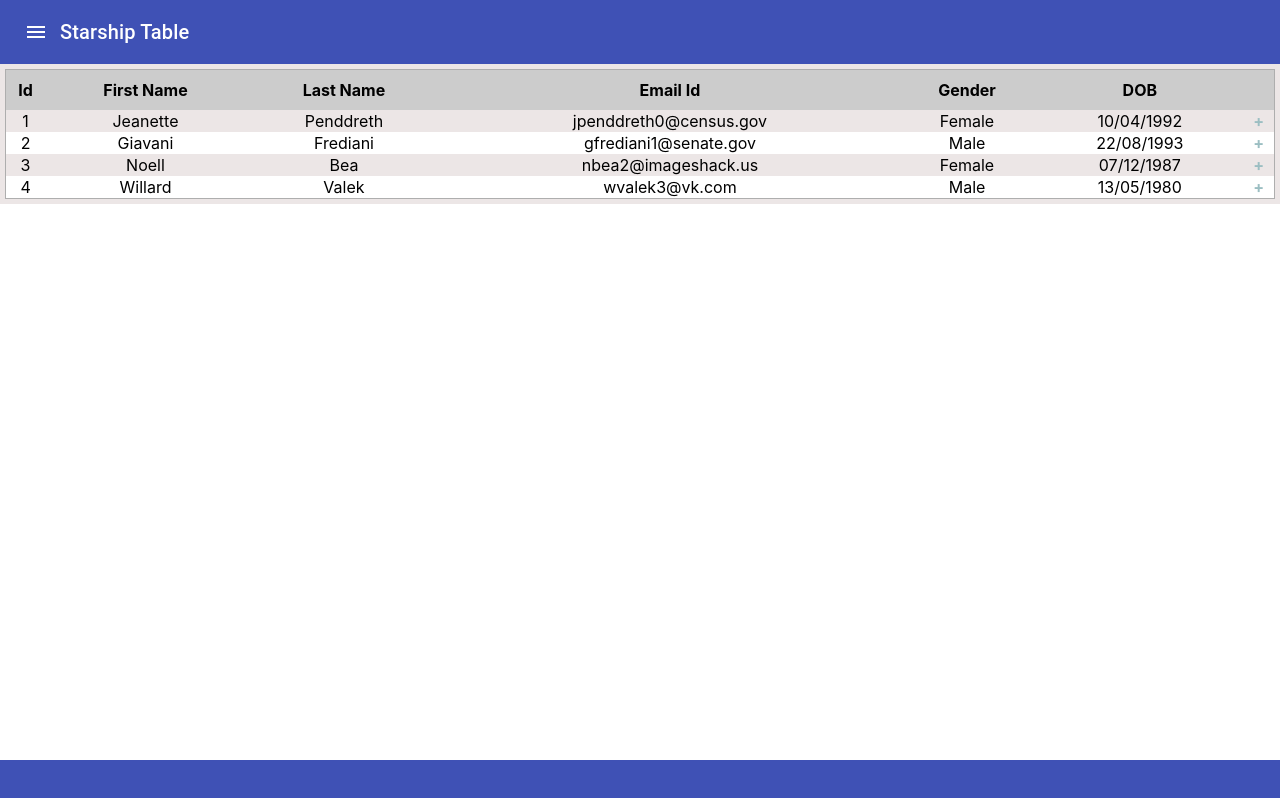
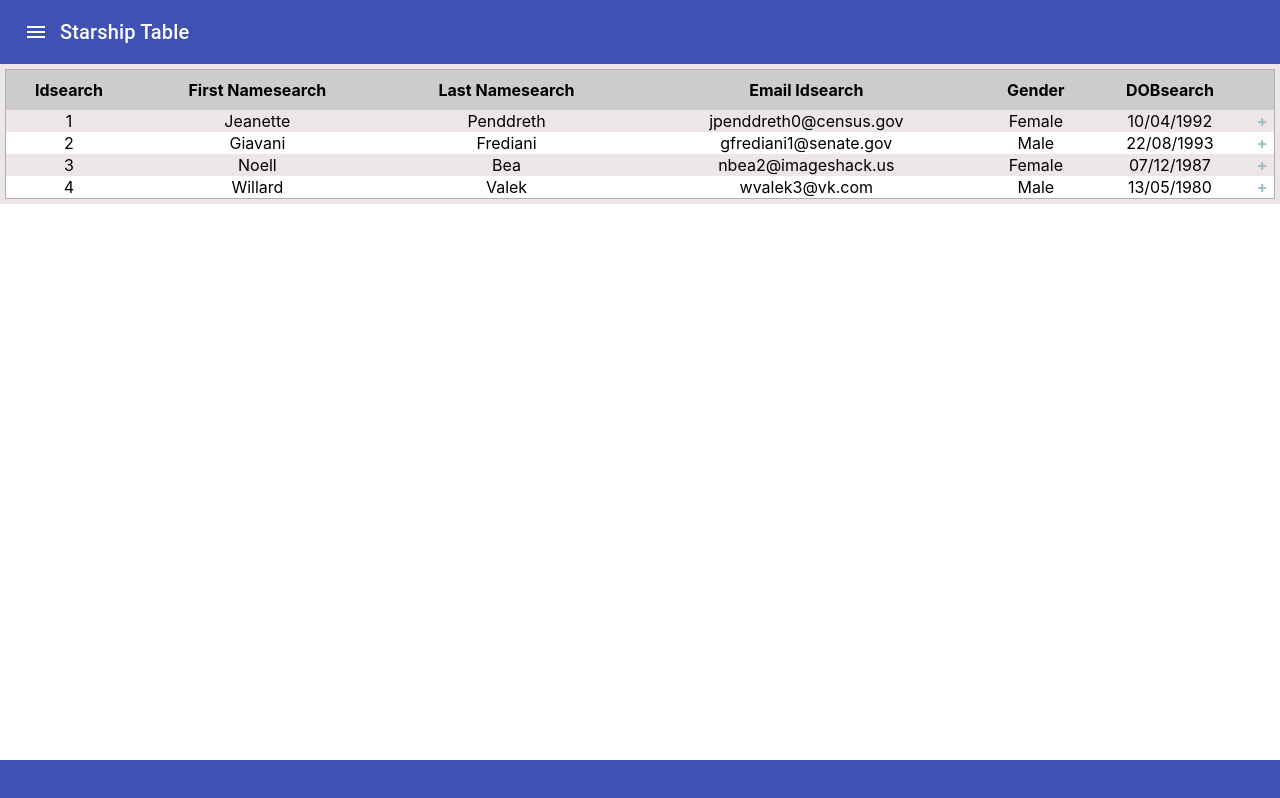
Before and after one commit to sambhavjain-rally/StarshipTable, a React (Create React App) app: page /dashboard in a window 1280 px wide. Built offline with nearby package versions, Linux system fonts and the light colour scheme; the HTML template or start-up script is replaced by a standard one.

Commit message:
Searching Decorator

```diff
--- a/src/components/Dashboard/Dashboard.tsx
+++ b/src/components/Dashboard/Dashboard.tsx
@@ -41,7 +41,7 @@ const columns = [{ id: "id", name: "Id", isSortable: true, isSearchable: true, s
 { id: "first_name", name: "First Name", isSortable: true, isSearchable: true, searchType: "text" },
 { id: "last_name", name: "Last Name", isSortable: true, isSearchable: true, searchType: "text" },
 { id: "email", name: "Email Id", isSortable: true, isSearchable: true, searchType: "text" },
-{ id: "gender", name: "Gender", isSortable: true, isSearchable: false },
+{ id: "gender", name: "Gender", isSortable: false, isSearchable: false },
 { id: "dob", name: "DOB", isSortable: true, isSearchable: true, searchType: "date" },
 ]
 
--- /dev/null
+++ b/src/components/Table/SearchDecorator.tsx
@@ -0,0 +1,42 @@
+import React from "react"
+
+export interface ISearchItem {
+    isSearching: boolean,
+    searchString: string,
+    columnId: string
+}
+
+export interface ISearchProps {
+    searchItem: ISearchItem,
+    columnId: string,
+    searchType?: string,
+    showSearch: (searchString: string, columnId: string, searchType?: string) => any,
+    closeSearch: () => any
+}
+
+export default class SearchDecorator extends React.Component<ISearchProps> {
+
+    constructor(props: ISearchProps) {
+        super(props);
+        this.getTextBox = this.getTextBox.bind(this);
+        this.doSearch = this.doSearch.bind(this);
+    }
+
+    doSearch(searchString: string) {
+
+    }
+    getTextBox() {
+        if (this.props.columnId === this.props.searchItem.columnId) {
+            return <div>{this.props.searchItem.isSearching && <div><input onChange={(e) => { this.doSearch(e.currentTarget.value) }} type="text" value={this.props.searchItem.searchString}></input>
+                <span onClick={(e) => { this.props.closeSearch() }} > x</span></div>}</div>
+        }
+    }
+
+    public render() {
+        return (
+            <React.Fragment>
+                <span onClick={(e) => { this.props.showSearch(this.props.searchItem.searchString, this.props.columnId, this.props.searchType) }} className="material-icons">search</span>
+                {this.getTextBox()}
+            </React.Fragment>)
+    }
+}
--- a/src/components/Table/Table.tsx
+++ b/src/components/Table/Table.tsx
@@ -1,5 +1,6 @@
 import React, { useState } from 'react'
 import './Table.scss';
+import SearchDecorator, { ISearchItem } from './SearchDecorator';
 
 interface IColumnProperties {
     id: string,
@@ -16,6 +17,8 @@ interface ITableData {
 }
 
 export default function Table(props: ITableData) {
+
+    // sorting
     enum SortState {
         asc,
         desc,
@@ -31,12 +34,7 @@ export default function Table(props: ITableData) {
         column: string,
         state: SortState,
     }
-
-    const defaultExpansion: number[] = [];
-    const [rowexpansionIndexs, setExpansionIndex] = useState<number[]>(defaultExpansion);
-
     const [sortcolumn, setSortColumn] = useState<ISortColumn>(defaultSortColumn);
-
     const data = props.data.slice();
 
     function sortData(field: string) {
@@ -57,7 +55,8 @@ export default function Table(props: ITableData) {
         }
     }
 
-    function setSortColumnState(columnName: string) {
+    function setSortColumnState(columnName: string, isSortable: boolean) {
+        if (isSortable) {
             if (columnName === sortcolumn.column) {
                 switch (sortcolumn.state) {
                     case SortState.asc: {
@@ -75,6 +74,7 @@ export default function Table(props: ITableData) {
                 }
             } else {
                 setSortColumn({ "column": columnName, "state": SortState.asc })
+            }
         }
     }
 
@@ -102,11 +102,26 @@ export default function Table(props: ITableData) {
         return (
             <th key={column.id}>
                 <span onClick={(e) => {
-                    setSortColumnState(column.id);
-                }}>{getColumnTitle(column)}</span>
+                    setSortColumnState(column.id, column.isSortable);
+                }}>{getColumnTitle(column)}
+                </span>
+                {column.isSearchable && <SearchDecorator searchItem={searchItem} columnId={column.id} searchType={column.searchType} showSearch={showSearch} closeSearch={closeSearch}></SearchDecorator>}
             </th>
         );
     }
+
+    // search
+    const [searchItem, setSearchItem] = useState<ISearchItem>({ isSearching: false, searchString: "", columnId: "" });
+    function showSearch(searchString: string, columnId: string, searchType?: string) {
+        setSearchItem({ isSearching: true, searchString: searchString, columnId: columnId });
+    }
+    function closeSearch() {
+        setSearchItem({ isSearching: false, searchString: "", columnId: "" });
+    }
+
+    // expansion
+    const defaultExpansion: number[] = [];
+    const [rowexpansionIndexs, setExpansionIndex] = useState<number[]>(defaultExpansion);
 
     function getExpansionState(index: number) {
         if (rowexpansionIndexs.includes(index)) {
@@ -122,6 +137,7 @@ export default function Table(props: ITableData) {
         } else
             return;
     }
+
     return (
         <div className="starshipTableContainer">
             <table className="starshipTable">
@@ -150,200 +166,3 @@ export default function Table(props: ITableData) {
         </div>
     );
 }
-
-
-
-
-
-// import React, { useState } from 'react'
-// import { func, number } from 'prop-types';
-// import './index.css';
-
-// interface ITableProps {
-//     data: any[],
-//     columns: IColumn[],
-//     renderRowExpansion?: IRowExpander,
-//     keyColumn?: string
-// }
-
-// export interface IRowExpander {
-//     render: (row: any) => JSX.Element,
-//     isSingleRender?: boolean
-// }
-
-// export interface IColumn {
-//     title: string,
-//     index: string,
-//     render?: (value: any, row: any) => JSX.Element,
-//     isSearchable?: boolean
-// }
-
-// export default function StarshipTable(props: ITableProps) {
-//     enum SortState {
-//         asc,
-//         desc,
-//         noSort
-//     }
-//     const defaultSortColumn = {
-//         "column": "",
-//         "state": SortState.noSort
-//     };
-
-//     interface ISortColumn {
-//         column: string,
-//         state: SortState,
-//     }
-
-//     interface ISearchItem {
-//         column: string,
-//         isSearching: boolean,
-//         searchString: string
-//     }
-
-//     const defaultExpansion: number[] = [];
-//     const defaultSearchableColumns: ISearchItem[] = props.columns.filter(column => {
-//         return column.isSearchable;
-//     }).map(column => {
-//         return {
-//             column: column.index,
-//             isSearching: false,
-//             searchString: ""
-//         };
-//     });
-
-//     const [sortcolumn, setSortColumn] = useState<ISortColumn>(defaultSortColumn);
-
-//     const [rowexpansionIndexs, setExpansionIndex] = useState<number[]>(defaultExpansion);
-
-//     const [searchableColumns, setSearchableColumns] = useState<ISearchItem[]>(defaultSearchableColumns);
-
-//     const data = props.data.slice();
-
-//     function sortData(field: string) {
-//         if (field === defaultSortColumn.column || SortState.noSort === sortcolumn.state) {
-//             return props.data;
-//         } else {
-//             let sortResult = sortcolumn.state === SortState.asc ? 1 : -1;
-//             return data.sort((a, b) => {
-//                 if (a[field] > b[field]) {
-//                     return sortResult;
-//                 }
-//                 if (a[field] < b[field]) {
-//                     return -(sortResult);
-//                 }
-//                 return 0
-//             }
-//             );
-//         }
-//     }
-
-//     function setSortColumnState(columnName: string) {
-//         if (columnName === sortcolumn.column) {
-//             switch (sortcolumn.state) {
-//                 case SortState.asc: {
-//                     setSortColumn({ "column": columnName, "state": SortState.desc })
-//                     break;
-//                 }
-//                 case SortState.desc: {
-//                     setSortColumn({ "column": columnName, "state": SortState.noSort })
-//                     break;
-//                 }
-//                 case SortState.noSort: {
-//                     setSortColumn({ "column": columnName, "state": SortState.asc })
-//                     break;
-//                 }
-//             }
-//         } else {
-//             setSortColumn({ "column": columnName, "state": SortState.asc })
-//         }
-//     }
-
-//     function getColumnTitle(column: IColumn) {
-//         if (column.index === sortcolumn.column) {
-//             switch (sortcolumn.state) {
-//                 case SortState.asc: {
-//                     return <span>{column.title} &darr; </span>
-//                     break;
-//                 }
-//                 case SortState.desc: {
-//                     return <span>{column.title} &uarr; </span>
-//                     break;
-//                 }
-//                 case SortState.noSort: {
-//                     return <span>{column.title}</span>
-//                     break;
-//                 }
-//             }
-//         }
-//         return <span>{column.title}</span>;
-//     }
-
-//     function getExpansionState(index: number) {
-//         if (rowexpansionIndexs.includes(index)) {
-//             // setExpansionIndex(rowexpansionIndexs.splice(rowexpansionIndexs.indexOf(index), 1));
-//             return (<span onClick={(e) => { setExpansionIndex(defaultExpansion) }}> - </span>);
-//         } else {
-//             // setExpansionIndex(rowexpansionIndexs.concat(index))
-//             return (<span onClick={() => { setExpansionIndex([index]) }}> + </span>);
-//         }
-//     }
-//     function createHeader(column: IColumn) {
-//         return (<th><div><span onClick={(e) => {
-//             setExpansionIndex(defaultExpansion);
-//             setSortColumnState(column.index);
-//         }}>{getColumnTitle(column)}</span>
-//             <span className="searchSymbol"> <span >&nbsp; &#9740;</span></span></div>
-//             {/* <div><input type="text"></input> X </div> */}
-//         </th>);
-//     }
-
-//     return (
-//         <div>
-//             <div className="title">Person's Information</div>
-//             <div className="starshipTableContainer">
-//                 <table className="starshipTable">
-//                     <tr>
-//                         {props.columns.map(column =>
-//                             createHeader(column))}
-
-//                         {/* For + */}
-//                         <th></th>
-//                     </tr>
-//                     {sortData(sortcolumn.column).map((row, index) =>
-//                         <React.Fragment>
-//                             <tr>
-//                                 {props.columns.map(column =>
-//                                     <td>{columnRender(column, row)}</td>)}
-//                                 <td>
-//                                     {getExpansionState(index)}
-//                                 </td>
-//                             </tr>
-//                             {rowExpander(row, index)}
-//                         </React.Fragment>
-//                     )}
-//                 </table>
-//             </div>
-//         </div>
-//     )
-
-
-//     function columnRender(column: IColumn, row: any) {
-//         if (column.render) {
-//             return column.render(row[column.index], row);
-//         } else
-//             return row[column.index];
-//     }
-//     function rowExpander(row: any, index: number) {
-//         if (props.renderRowExpansion && rowexpansionIndexs.includes(index)) {
-//             return <tr><td colSpan={props.columns.length + 1} >{props.renderRowExpansion.render(row)}</td></tr>;
-//         } else
-//             return;
-//     }
-// }
-
-
-// // hooks
-// // use state
-// // use context (advanced concepts) for CSS passing
-// // use event
-// // Testable code
```
Lines whose indentation alone changed are shown as unchanged.
